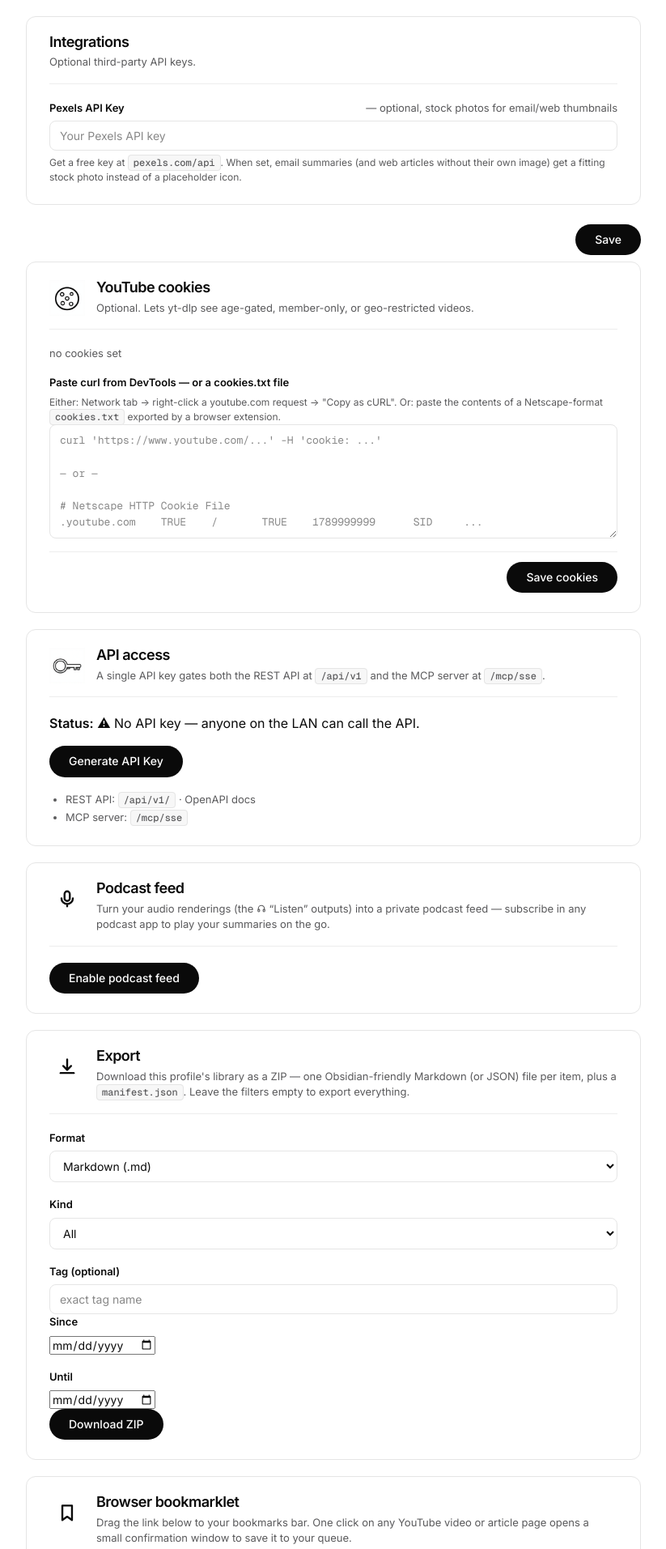
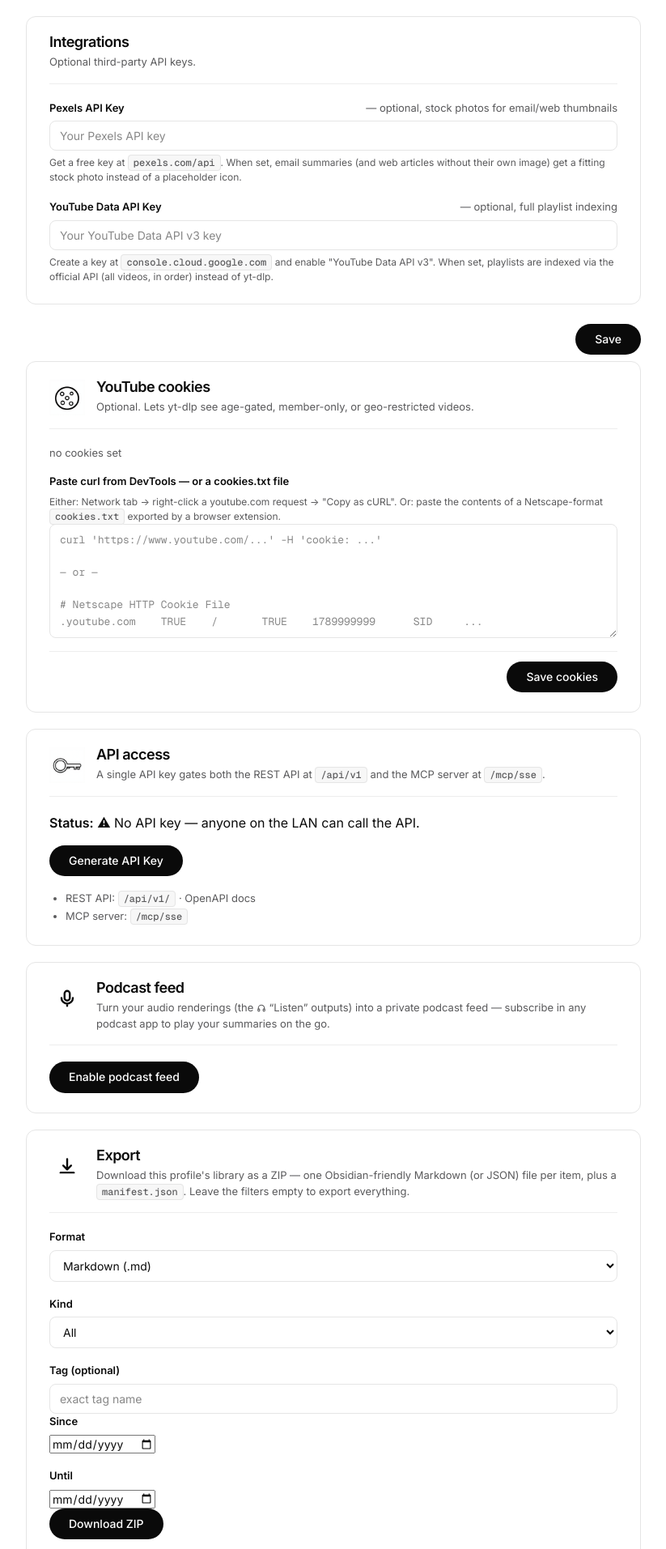
Before and after one commit to mycelos-ai/yt-summary, a FastAPI app: template app/templates/settings.html in a window 1280 px wide. Shown: the part 2072-3985 px from the top of the page at 81% size, without its empty margins (228-1051 px from the left). Run offline with FastAPI, Linux system fonts and the light colour scheme; the template is opened without the code that fills it, so the values that code supplies are empty; parts of the project's set-up code (start-up, migrations or seed data) failed here and were passed over; some libraries are stand-ins or nearby versions.

Commit message:
feat(yt-api-indexer): youtube_api_key settings field

```diff
--- a/app/routes/settings.py
+++ b/app/routes/settings.py
@@ -220,6 +220,7 @@ async def save_settings(
     default_tts_quality: str = Form("medium"),
     default_tts_length_scale: str = Form(""),
     pexels_api_key: str = Form(""),
+    youtube_api_key: str = Form(""),
     db: aiosqlite.Connection = Depends(get_db),
 ):
     # LiteLLM and httpx clients append paths to base; a trailing "/"
@@ -242,6 +243,7 @@ async def save_settings(
         ("default_tts_voice_es", default_tts_voice_es.strip()),
         ("default_tts_quality", default_tts_quality.strip()),
         ("pexels_api_key", pexels_api_key.strip()),
+        ("youtube_api_key", youtube_api_key.strip()),
     ):
         if value:
             await settings_repo.set(db, key, value)
--- a/app/templates/settings.html
+++ b/app/templates/settings.html
@@ -526,6 +526,12 @@
                placeholder="Your Pexels API key">
         <small>Get a free key at <code>pexels.com/api</code>. When set, email summaries (and web articles without their own image) get a fitting stock photo instead of a placeholder icon.</small>
       </label>
+      <label class="settings-field">
+        <span class="settings-label">YouTube Data API Key <span class="settings-hint-inline">— optional, full playlist indexing</span></span>
+        <input name="youtube_api_key" value="{{ settings.get('youtube_api_key', '') }}"
+               placeholder="Your YouTube Data API v3 key">
+        <small>Create a key at <code>console.cloud.google.com</code> and enable "YouTube Data API v3". When set, playlists are indexed via the official API (all videos, in order) instead of yt-dlp.</small>
+      </label>
     </section>
     <!-- ── /Integrations ─────────────────────────────────────────── -->
 
```
Also changed, not shown: tests/test_routes_settings.py (+23 -0 lines).
